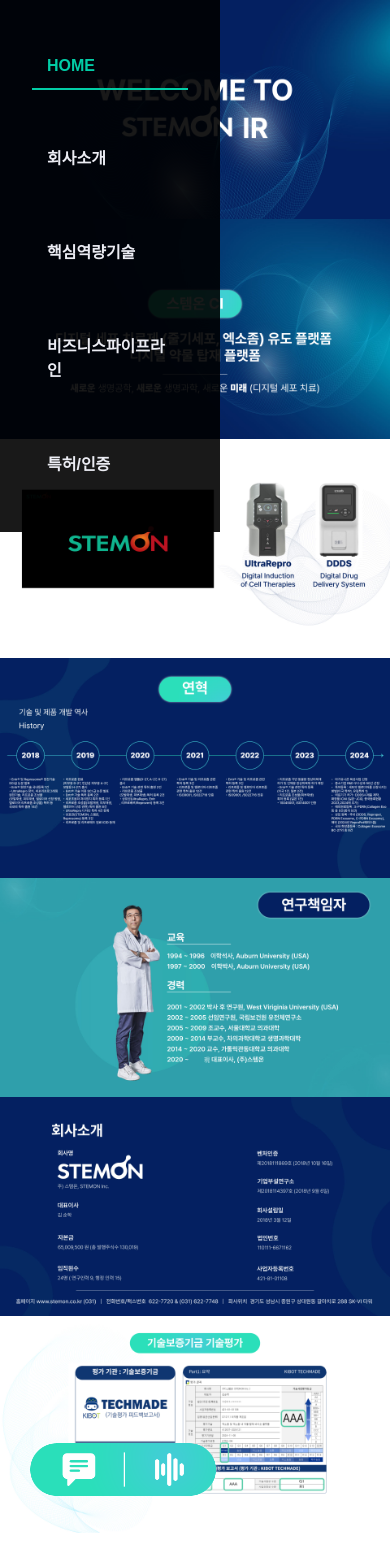
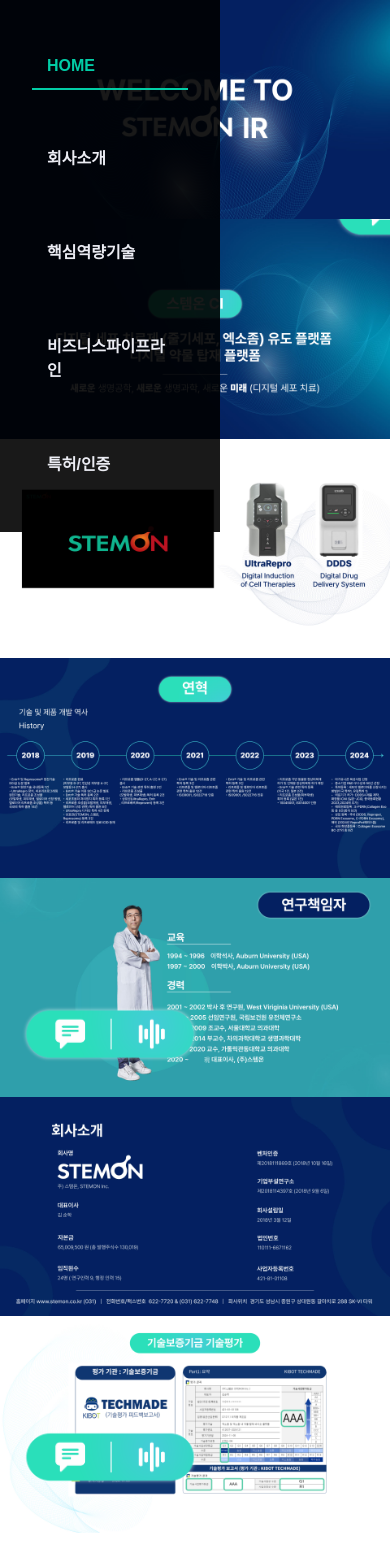
Before and after one commit to stemon2018/IR, a React (Create React App) app: page / in a window 390 px wide. Shown: the top 1553 px of the page. Built offline with nearby package versions, Linux system fonts and the light colour scheme.

Commit message:
multiple popups are added

```diff
--- a/src/components/CompanyIntro.jsx
+++ b/src/components/CompanyIntro.jsx
@@ -13,33 +13,41 @@
 
 const CompanyIntro = () => {
   const images = [image1, image2, image3, image4, image5, image6, image7];
-  const [isPopupOpen, setIsPopupOpen] = useState(false);
+
+
+  const [activePopup, setActivePopup] = useState(null);
+
+  const popupData = {
+    "IR-01": "스템온은 디지털 방식 세포치료제 유도 플랫폼 UltraRepro와 디지털 방식 약물 탑재 플랫폼을 기반으로 다양한 난친성 질환에 대하여 치료제 부터 코스메슈티컬 제품을 개발하는 바이오플랫폼 회사입니다. 이에 세포 치료제의 대명사인 줄기세포 STEM과 디지털방식 스위치 On을 합하여 회사명을 스템온으로 하였습니다.",
+    "IR-04": "스템온은 2018년 3월에 설립을 하였고 현재 직원이 24명이며 대표이사는 최근까지 의과대학교 교수로 역임하다가 지금은 스템온 대표이사로만 재직중입니다.",
+    "IR-06": "스템온은 최근 스템온이 갖고 있는 특허를 포함한 다양한 기술이 기술보증기금을 통해 AAA로 평가 받았습니다.",
+    "IR-07": "스템온은 2023년 홍콩 CPA 기업인 Reanda International로 부터 향후 3년 이내에 유니콘 기업으로 성장이 가능하다고 평가를 받았습니다."
+  };
 
   return (
     <section id="회사소개" className="company-intro-section">
-      {images.map((img, index) => (
-        <div key={index} className="image-container">
-          <img src={img} alt={`Company Intro ${index + 1}`} />
+      {images.map((img, index) => {
+        const imageKey = `IR-0${index + 1}`;
+        return (
+          <div key={index} className="image-container">
+            <img src={img} alt={`Company Intro ${index + 1}`} />
 
-          {/* Button only on IR-06.jpg */}
-          {index === 5 && (
-            <button className="popup-btn" onClick={() => setIsPopupOpen(true)}>
-              <img src={popupIcon} alt="Popup Button" />
-            </button>
-          )}
-        </div>
-      ))}
+            {/* Popup Button (Only for specific images) */}
+            {popupData[imageKey] && (
+              <button className="popup-button" onClick={() => setActivePopup(imageKey)}>
+                <img src={popupIcon} alt="Popup Icon" />
+              </button>
+            )}
+          </div>
+        );
+      })}
 
-      {/* Popup Overlay */}
-      {isPopupOpen && (
-        <div className="popup-overlay" onClick={() => setIsPopupOpen(false)}>
-          <div className="popup-content" onClick={(e) => e.stopPropagation()}>
-            <h2>스템온 기술 평가</h2>
-            <p>
-              스템온은 최근 스템온이 갖고 있는 특허를 포함한 다양한 기술이 <br />
-              기술보증기금을 통해 <b>AAA</b>로 평가 받았습니다.
-            </p>
-            <button className="close-btn" onClick={() => setIsPopupOpen(false)}>닫기</button>
+      {/* Popup Modal */}
+      {activePopup && (
+        <div className="popup-overlay" onClick={() => setActivePopup(null)}>
+          <div className="popup-content">
+            <button className="close-popup" onClick={() => setActivePopup(null)}>✕</button>
+            <p>{popupData[activePopup]}</p>
           </div>
         </div>
       )}
--- a/src/styles/CompanyIntro.scss
+++ b/src/styles/CompanyIntro.scss
@@ -12,11 +12,11 @@
   background-color: $primary-color;
 
   .image-container {
+    position: relative;
     width: 100vw;
     display: flex;
     justify-content: center;
     align-items: center;
-    position: relative;
 
     img {
       width: 100vw;
@@ -25,74 +25,111 @@
       display: block;
     }
 
-    .popup-btn {
+    /* Popup Button */
+    .popup-button {
       position: absolute;
-      bottom: 15%;
-      left: 6%;
-      background: transparent;
+      bottom: 5%;
+      left: 5%;
+      background: none;
       border: none;
       cursor: pointer;
-      z-index: 10;
+      transition: transform 0.3s ease-in-out;
 
       img {
-        width: 200px;
+        width: 180px;
         height: auto;
-        transition: transform 0.2s ease-in-out;
       }
 
-      &:hover img {
+      &:hover {
         transform: scale(1.1);
       }
+    }
+
+    /* Specific Button Positioning for Different Images */
+    &:nth-child(1) .popup-button { bottom: 90%; left: 85%; }  // IR-01 Position
+    &:nth-child(4) .popup-button { bottom: 15%; right: 15%; }  // IR-04 Position
+    &:nth-child(6) .popup-button { bottom: 22%; left: 5%; }    // IR-06 Position
+    &:nth-child(7) .popup-button { bottom: 20%; left: 80%; } // IR-07 Position
+  }
+}
+
+/* Popup Styling */
+.popup-overlay {
+  position: fixed;
+  top: 0;
+  left: 0;
+  width: 100vw;
+  height: 100vh;
+  background: rgba(0, 0, 0, 0.6);
+  display: flex;
+  justify-content: center;
+  align-items: center;
+  z-index: 999;
+}
+
+.popup-content {
+  background: white;
+  padding: 20px;
+  width: 80%;
+  max-width: 500px;
+  border-radius: 10px;
+  text-align: center;
+  box-shadow: 0px 4px 10px rgba(0, 0, 0, 0.2);
+  font-size: 1rem;
+  font-weight: bold;
+  color: $primary-color;
+  animation: fadeIn 0.3s ease-in-out;
+
+  .close-popup {
+    position: absolute;
+    top: 10px;
+    right: 15px;
+    background: none;
+    border: none;
+    font-size: 1.5rem;
+    cursor: pointer;
+    color: $primary-color;
+
+    &:hover {
+      color: darken($primary-color, 10%);
     }
   }
 }
 
-.popup-overlay {
-  position: fixed;
-  top: 0;
-  left: 0;
-  width: 100%;
-  height: 100%;
-  background: rgba(0, 0, 0, 0.7);
-  display: flex;
-  align-items: center;
-  justify-content: center;
-  z-index: 1000;
+/* Popup Animation */
+@keyframes fadeIn {
+  from {
+    opacity: 0;
+    transform: translateY(-20px);
+  }
+  to {
+    opacity: 1;
+    transform: translateY(0);
+  }
+}
+
+/* Responsive Fixes */
+@media (max-width: 1024px) {
+  .image-container {
+    &:nth-child(1) .popup-button { bottom: 10%; left: 5%; }
+    &:nth-child(4) .popup-button { bottom: 8%; right: 5%; }
+    &:nth-child(6) .popup-button { bottom: 5%; left: 5%; }
+    &:nth-child(7) .popup-button { bottom: 8%; right: 5%; }
+  }
 
   .popup-content {
-    background: #102a54;
-    color: white;
-    padding: 25px;
-    border-radius: 10px;
-    text-align: center;
-    max-width: 700px;
-    box-shadow: 0 4px 10px rgba(0, 0, 0, 0.3);
-
-    h2 {
-      margin-bottom: 10px;
-      font-size: 1.6rem;
-      color: #16c79a;
-    }
-
-    p {
-      font-size: 1.1rem;
-      color: #ebecf3;
-      font-weight: 500;
-    }
-
-    .close-btn {
-      margin-top: 15px;
-      background: #16c79a;
-      color: white;
-      border: none;
-      padding: 10px 20px;
-      border-radius: 5px;
-      cursor: pointer;
-      transition: background 0.3s ease-in-out;
-
-      &:hover {
-        background: darken(#16c79a, 10%);
-      }
-    }
+    width: 90%;
+    font-size: 0.9rem;
   }
 }
+
+@media (max-width: 768px) {
+  .popup-button img {
+    width: 60px;
+  }
+
+  .popup-content {
+    width: 95%;
+    font-size: 0.8rem;
+  }
+}
```
